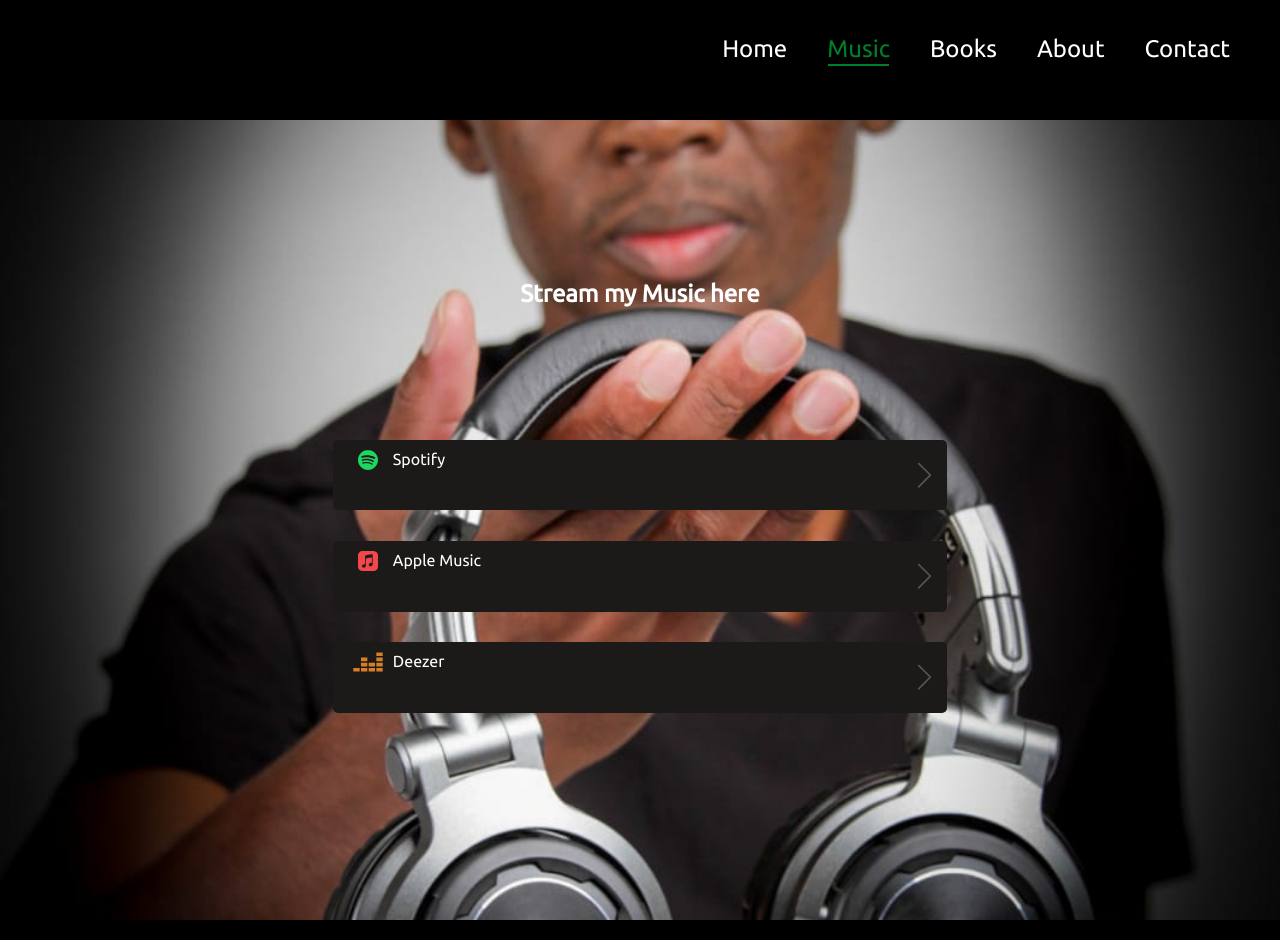
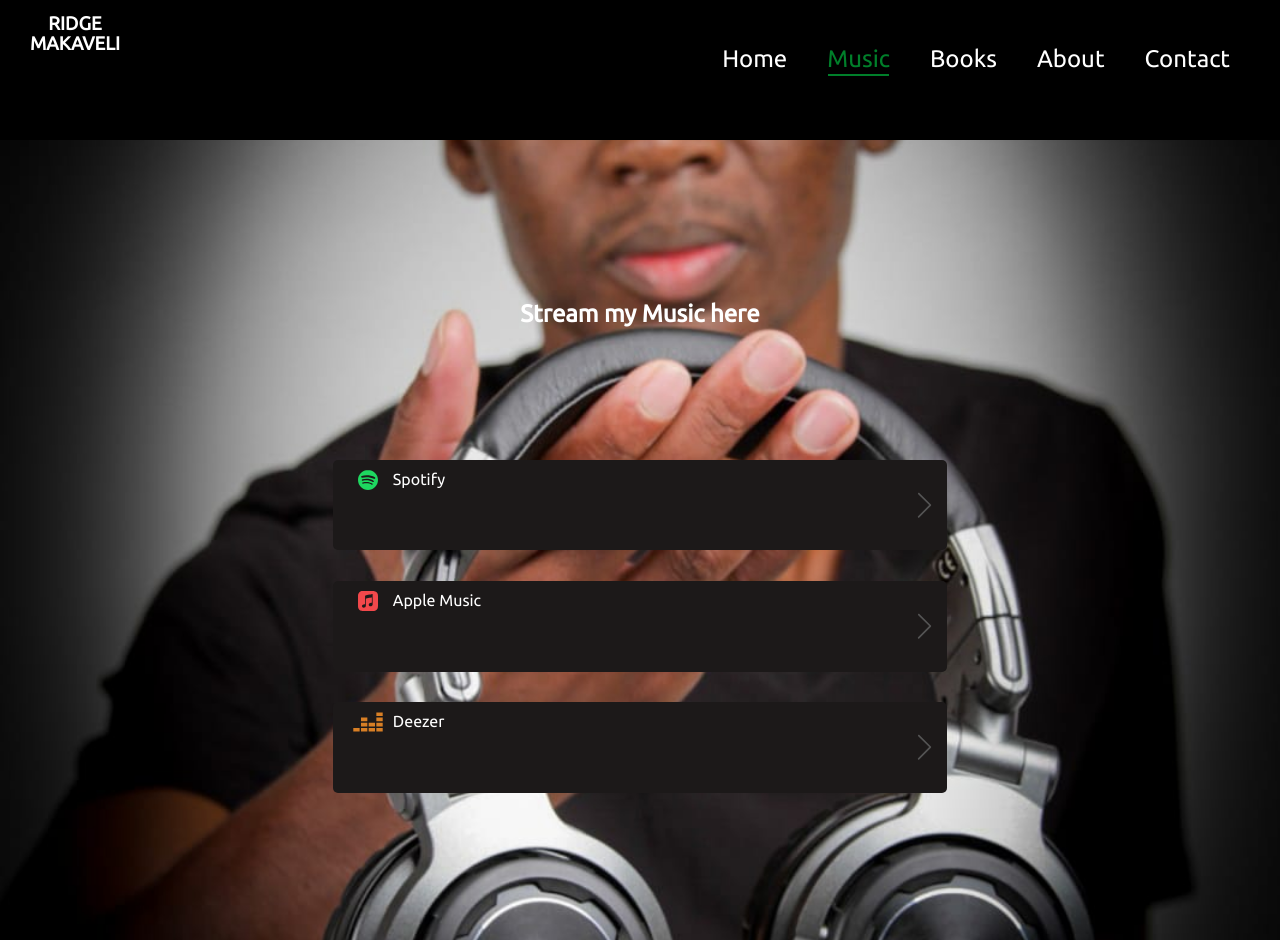
Before and after one commit to Musa-Mabasa/Ridge-Website-Project, a React (Create React App) app in the folder makaveli-site/: page /music in a window 1280 px wide. Built offline with nearby package versions, Linux system fonts and the light colour scheme; a web font is replaced by a local one.

Commit message:
🐛 fixing bugs

```diff
--- a/makaveli-site/src/App.css
+++ b/makaveli-site/src/App.css
@@ -11,4 +11,13 @@
   margin: 0;
   text-align: center;
   text-decoration-color: #fff;
+  height: 100%;
 }
+
+#MusicWrapper {
+  z-index: -1;
+}
+
+nav{
+  z-index: 1
+}
--- a/makaveli-site/src/components/Navbar.css
+++ b/makaveli-site/src/components/Navbar.css
@@ -7,22 +7,22 @@
     height: 15%;
     padding-top: 0;
     margin: 0;
-    z-index: 1;
 }
 
-.home-nav{
-    display: none;
+
+#logo{
+    background-color: transparent;
+    margin-top: 25px;
 }
 
-#logo{
+#logo h3{
+    background-color: transparent;
+    height: 20px;
     color: #fff;
-    height: 150px;
-    width: 150px;
-    background-color: transparent;
 }
 
-#logo h2{
-    height: 0;
+.home-nav #navbar-nav{
+    display: none;
 }
 
 #navbar-nav{
@@ -106,6 +106,20 @@
         z-index: 2;
     }
 
+    .home-nav #navbar-nav{
+        display: flex;
+        flex-direction: column;
+        justify-content: center;
+        align-items: center;
+        position: fixed;
+        right:-100%;
+        width: 100%;
+        height: 100%;
+        background-color: black;
+        transition: 0.3s ease-in-out;
+        z-index: 2;
+    }
+
     #navbar-nav.active{
         right: 0px;
     }
--- a/makaveli-site/src/components/Navbar.js
+++ b/makaveli-site/src/components/Navbar.js
@@ -2,10 +2,8 @@
 import './Navbar.css'
 import * as AiIcons from 'react-icons/ai'
 import {Link, NavLink} from 'react-router-dom'
-import logo from '../assets/Logo.png'
 
 class Navbar extends Component  {
-    // take in passed in props
 
 
     state = {clicked: false}
@@ -13,18 +11,17 @@
         this.setState({clicked: !this.state.clicked})
     }
 
-
-
     render(){
-        const path = window.location.pathname
+        const path = window.location.pathname;
+        const isHomePage = path === '/'
         return (
-              <nav className={path==='/'? 'home-nav':''}>
+              <nav>
                 <Link id='logo' to='/'>
-                    <h2>RIDGE</h2>
-                    <h2>MAKAVELI</h2>
+                    <h3>RIDGE</h3>
+                    <h3>MAKAVELI</h3>
                 </Link>
                 <div>
-                    <ul id="navbar-nav" className={this.state.clicked? "#navbar active" : "#navbar" }>
+                    <ul id="navbar-nav" className={`${this.state.clicked? "#navbar active" : "#navbar" } ${isHomePage?  'hide' : ''}`}>
                         <div id= "close" onClick={this.handleClick}>
                             <AiIcons.AiOutlineClose id="close" className="menu-Icon"></AiIcons.AiOutlineClose>
                         </div>
--- a/makaveli-site/src/index.css
+++ b/makaveli-site/src/index.css
@@ -1,7 +1,6 @@
 @import url('https://fonts.googleapis.com/css2?family=Tilt+Neon&family=Ubuntu:wght@400&display=swap');
 
 body {
-  margin: 0;
   font-family: -apple-system, BlinkMacSystemFont, 'Segoe UI', 'Roboto', 'Oxygen',
     'Ubuntu', 'Cantarell', 'Fira Sans', 'Droid Sans', 'Helvetica Neue',
     sans-serif;
@@ -12,7 +11,6 @@
 *{
   margin: 0;
   padding: 0;
-  box-sizing: border-box;
   height: 100%;
   background-color: black;
   font-family: "Ubuntu", sans-serif;
--- a/makaveli-site/src/pages/Books.css
+++ b/makaveli-site/src/pages/Books.css
@@ -1,10 +1,15 @@
-.wrapper{
+#BookWrapper{
     height: 100vh;
     width: 100%;
     display: flex;
     flex-direction: column;
     align-items: center;
     justify-content: center;
+    background-image: url('../assets/musicBackground.jpeg');
+    background-size: 100% auto;
+    background-position: center;
+    background-repeat: no-repeat;
+
 }
 
 .book-list{
--- a/makaveli-site/src/pages/Books.js
+++ b/makaveli-site/src/pages/Books.js
@@ -1,12 +1,13 @@
 import React from 'react'
 import './Books.css'
+import '../App.css'
 import BookDisplay from '../components/BookDisplay'
 import Princples from '../assets/bookCovers/Principles.jpg'
 import Transformation from '../assets/bookCovers/Transformation.jpg'
 
 function Books() {
   return (
-    <div className='wrapper'>
+    <div id='BookWrapper'>
       <div className='book-header'>
         <h1 className='header-content'>Books</h1>
       </div>
--- a/makaveli-site/src/pages/Home.css
+++ b/makaveli-site/src/pages/Home.css
@@ -1,12 +1,74 @@
 .background-video {
+  display: flex;
   width: 100%;
   height: 100%;
-  position: fixed;
-  top: 0;
-  left: 0;
+  align-items: center;
+  justify-content: center;
+
 }
 
-.background-video video {
+video {
   object-fit: cover;
+  width: 100%;
   height: 100%;
+  z-index: 1;
+  background-color: transparent;
 }
+
+#homeNav{
+  position: absolute;
+  height: 40px;
+  width: 100%;
+  display: flex;
+  align-items: center;
+  justify-content: center;
+  align-self: center;
+  padding: 20px 30px;
+  z-index: 3;
+
+}
+
+nav ul{
+  background-color: transparent;
+}
+
+
+#home-navbar-nav{
+  display: flex;
+  align-items: center;
+  justify-content: center;
+  gap: 3rem;
+}
+
+#home-navbar-nav li{
+  list-style: none;
+  padding: 0px 20px;
+  position: relative;
+}
+
+#home-navbar-nav a{
+  text-decoration: none;
+  font-size: 2rem;
+  color: #fff;
+  transition: 0.2s ease-in-out;
+  background-color: transparent;
+}
+
+#home-navbar-nav .home-nav-item {
+  height: 30px;
+  background-color: transparent;
+}
+
+#home-navbar-nav .home-nav-item  a:hover{
+  color: #007f2a;
+}
+
+#home-navbar-nav .home-nav-item a.active{
+  color: #007f2a;
+}
+
+@media screen and (max-width: 768px){
+  #home-navbar-nav{
+    display: none;
+  }
+}
--- a/makaveli-site/src/pages/Home.js
+++ b/makaveli-site/src/pages/Home.js
@@ -1,13 +1,46 @@
-import React from 'react'
+import React, { Component } from 'react'
 import backgroundvideo from '../assets/background_gifs/homeBackground.mp4'
+import './Home.css'
+import * as AiIcons from 'react-icons/ai'
+import {Link, NavLink} from 'react-router-dom'
 
-function Home() {
-  return (
-    <div className='background-video'>
-        <video src={backgroundvideo} autoPlay loop muted>
-        </video>
-    </div>
-  )
+
+class Home extends React.Component {
+
+  state = {clicked: false}
+    handleClick = () => {
+        this.setState({clicked: !this.state.clicked})
+    }
+
+  render(){
+    return (
+      <div className='background-video'>
+          <video src={backgroundvideo} autoPlay loop muted/>
+          <nav id="homeNav">
+          <div>
+            <ul id="home-navbar-nav" className={this.state.clicked? "home-navbar active" : "home-navbar" }>
+                <li className="home-nav-item" onClick={this.handleClick}>
+                    <NavLink to="/" activeclassname="active" >Home</NavLink>
+                </li>
+                <li className="home-nav-item" onClick={this.handleClick}>
+                    <NavLink to="/music" activeclassname="active" >Music</NavLink>
+                </li>
+                <li className="home-nav-item" onClick={this.handleClick}>
+                    <NavLink to="/books" activeclassname="active" >Books</NavLink>
+                </li>
+                <li className="home-nav-item" onClick={this.handleClick}>
+                    <NavLink to="/about" activeclassname="active" >About</NavLink>
+                </li>
+                <li className="home-nav-item" onClick={this.handleClick}>
+                    <NavLink to="/contacts" activeclassname="active" >Contact</NavLink>
+                </li>
+            </ul>
+          </div>
+          </nav>
+      </div>
+    )
+  }
+
 }
 
 export default Home
--- a/makaveli-site/src/pages/Music.css
+++ b/makaveli-site/src/pages/Music.css
@@ -1,4 +1,4 @@
-.wrapper{
+#MusicWrapper{
     background-image: url('../assets/musicBackground.jpeg');
     background-size: 100% auto;
     background-position: center;
--- a/makaveli-site/src/pages/Music.js
+++ b/makaveli-site/src/pages/Music.js
@@ -1,11 +1,12 @@
 import React from 'react'
 import './Music.css'
+import '../App.css'
 import * as slicons from 'react-icons/sl'
 import { IconContext } from 'react-icons/lib'
 
 function Music() {
   return (
-   <div className='wrapper'>
+   <div id='MusicWrapper'>
     <div className='overlay'>
     </div>
     <div className='title'>
```
